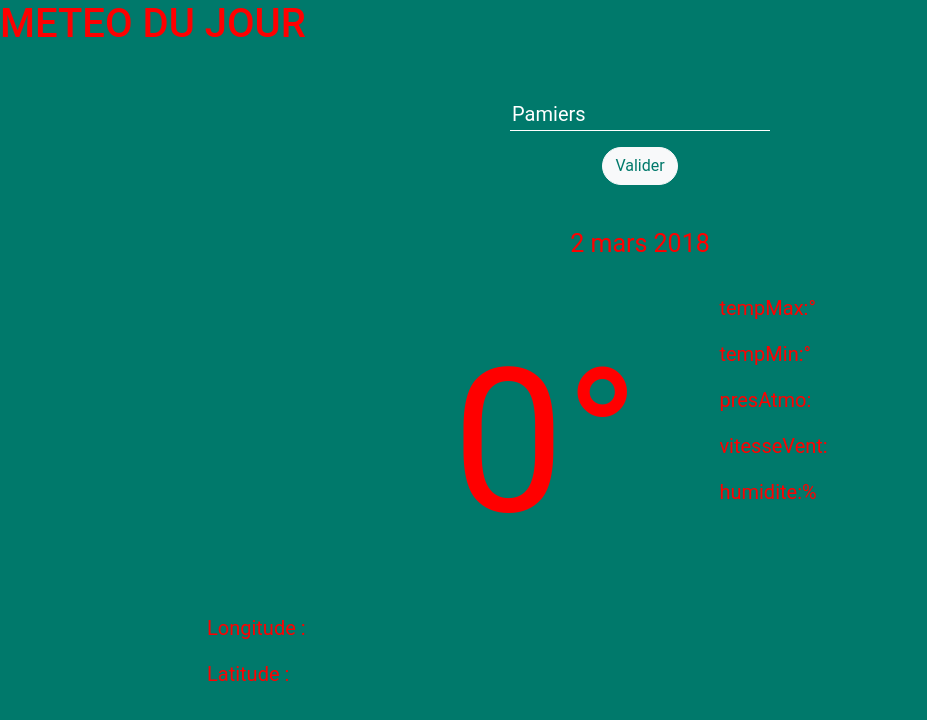
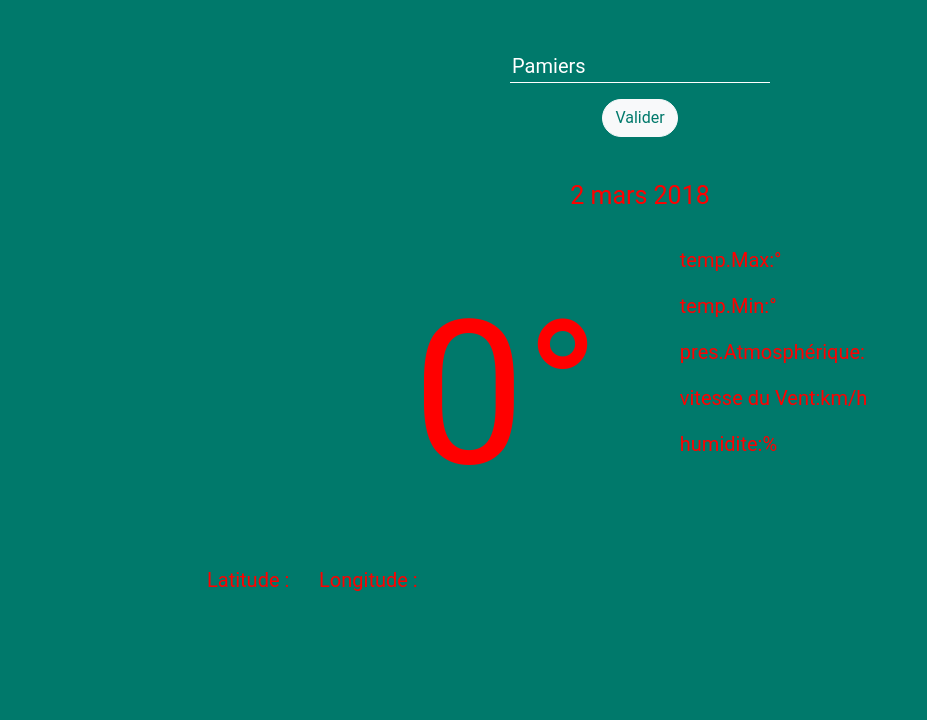
Before and after one commit to philippedebrito/apim-t-o, a plain HTML site: page index.html in a window 1280 px wide. Shown: the top 720 px of the page, without its empty margins (0-927 px from the left). Drawn offline with Linux system fonts and the light colour scheme; no server answers.

Commit message:
allignerlong.alti

```diff
--- a/index.html
+++ b/index.html
@@ -12,7 +12,6 @@
 </head>
 <body>
 	<!-- ville et date dans le meme container -->
-	<h1>METEO DU JOUR</h1>
 	<div class="container">
 		<div id="villeEtDate">
       <!-- création du boutton et de la validadion-->
@@ -31,18 +30,17 @@
                 <span id="temperature">0°</span>
             </div>
             <div id="informations">
-                <p>tempMax:<span id="TempMax"></span>°</p>
-                <p>tempMin:<span id="tempMin"></span>°</p>
-                <p>presAtmo:<span id="atmospherique"></span></p>
-                <p>vitesseVent:<span id="vitesseduvent"></span></p>
+                <p>temp.Max:<span id="TempMax"></span>°</p>
+                <p>temp.Min:<span id="tempMin"></span>°</p>
+                <p>pres.Atmosphérique:<span id="atmospherique"></span></p>
+                <p>vitesse du Vent:<span id="vitesseduvent">km/h</span></p>
                 <p>humidite:<span id="Humidite"></span>%</p>
             </div>
         </div>
         <!-- position de la carte  -->
         <div id="carteEtPosition">
             <div id="position">
-                <p>Longitude :<span id="longitude"></span></p>
-                <p>Latitude :<span id="latitude"></span></p>
+                <p>Latitude :<span id="latitude"></span> &nbsp;&nbsp;&nbsp;&nbsp; Longitude :<span id="longitude"></span></p>
             </div>
             <div id="map">
             </div>
```
